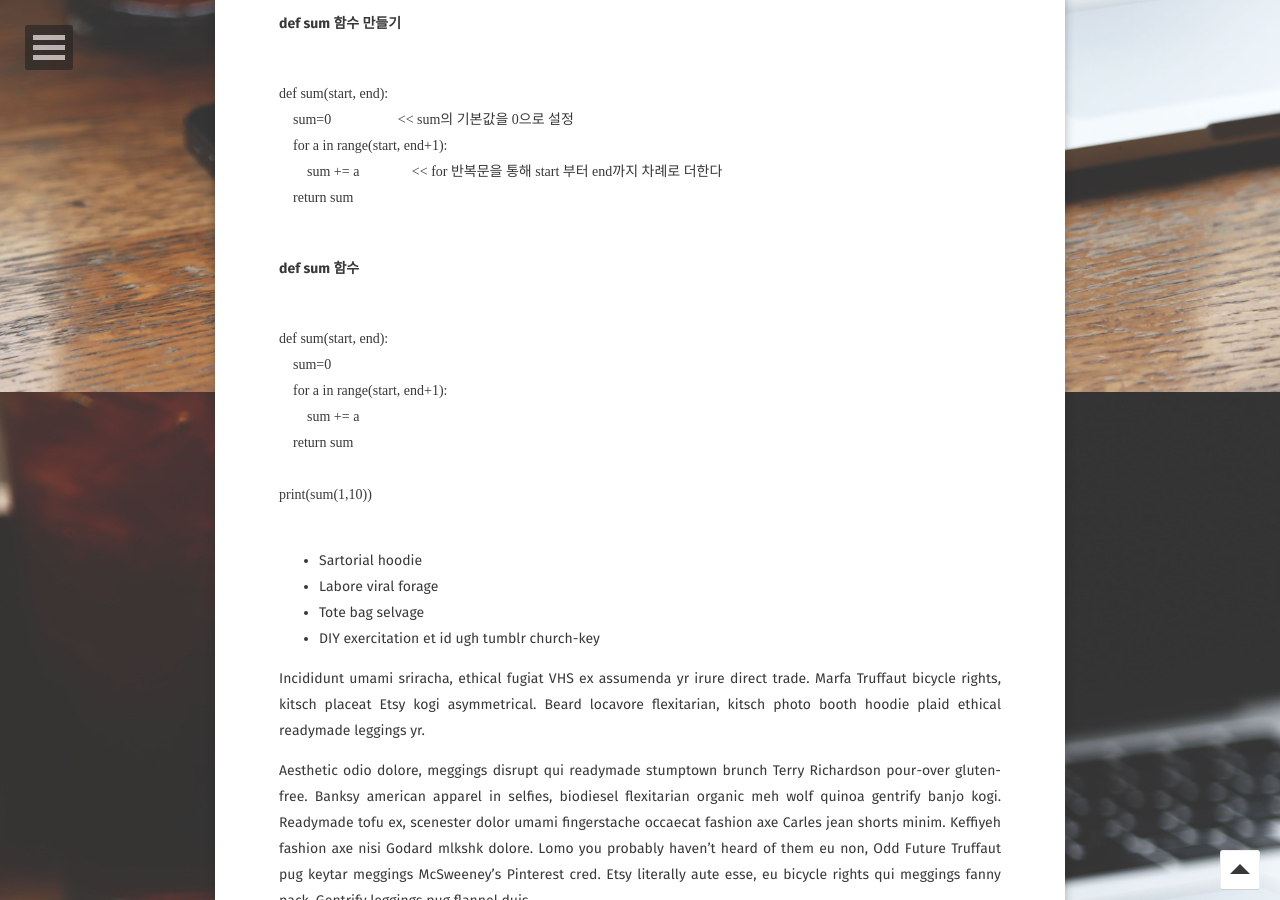
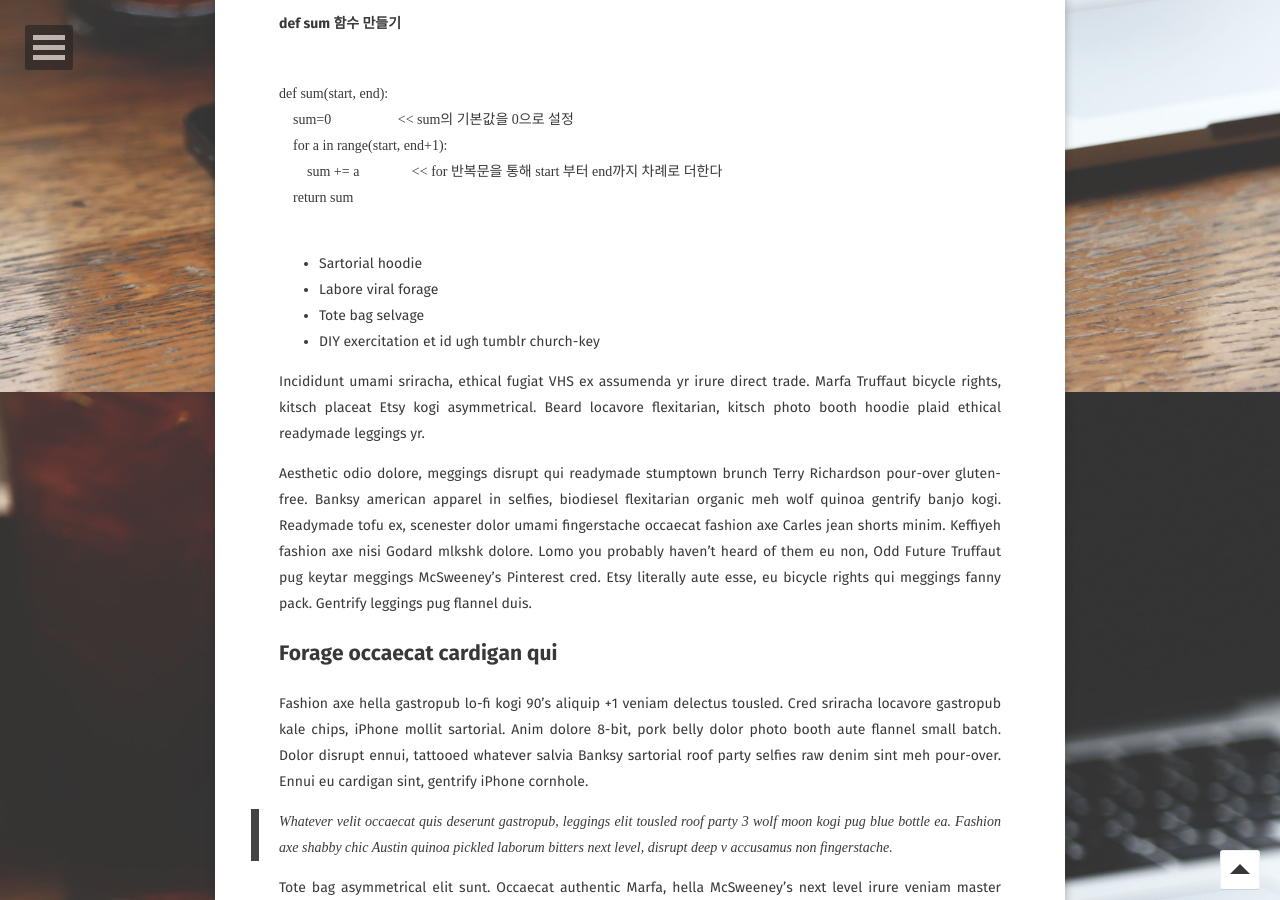
Before and after one commit to dbwjddl5611/dbwjddl5611.github-com, a Jekyll site: the page built from _posts/2021-11-24-sum-post.md, in a window 1280 px wide and 900 px high, scrolled down 508 px. Built offline with Jekyll 4.4.1, drawn with Linux system fonts in a browser that asks for light colours; some web fonts are replaced; comment, search, counter and statistics services are not loaded.

Commit message:
Update 2021-11-24-sum-post.md

```diff
--- a/_posts/2021-11-24-sum-post.md
+++ b/_posts/2021-11-24-sum-post.md
@@ -17,18 +17,6 @@ def sum(start, end):
     for a in range(start, end+1):
         sum += a               << for 반복문을 통해 start 부터 end까지 차례로 더한다
     return sum
-
-</code></pre>
-
-#### def sum 함수
- <pre><code>
-def sum(start, end):
-    sum=0
-    for a in range(start, end+1):
-        sum += a
-    return sum
-
-print(sum(1,10))
 
 </code></pre>
 
```
